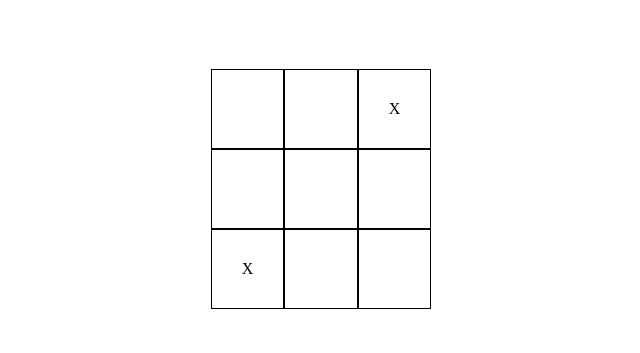
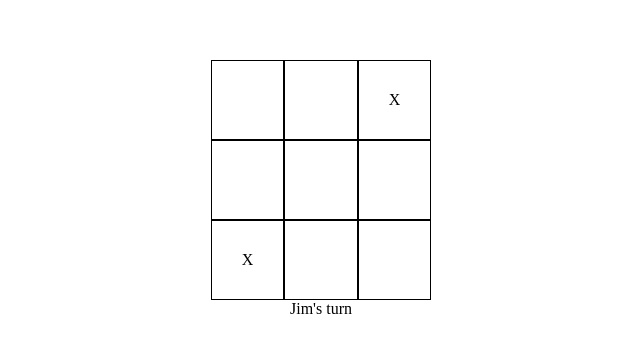
Before and after one commit to konstantinos-zavos/tic-tac-toe, a plain HTML site: page index.html in a window 1280 px wide. Shown: the part 211-564 px from the top of the page, without its empty margins (319-959 px from the left). Drawn offline with Linux system fonts and the light colour scheme.

Commit message:
Add function to show which player turn it is in the DOM

```diff
--- a/javascript.js
+++ b/javascript.js
@@ -1,3 +1,4 @@
+/* eslint-disable no-unused-vars */
 /* eslint-disable no-console */
 
 // Factory function
@@ -46,15 +47,20 @@ gameBoard.generateBoard();
 // Figure out where each piece of logic fits
 
 const gameController = (() => {
-  const activePlayer = () =>{
-    console.log("Working function which shows activePlayer")
+  const activePlayer = jim.getName();
+  const ShowActivePlayer = () => {
+    console.log("Active player successfully shown on DOM");
+    const container = document.querySelector("body");
+    const block = document.createElement("div");
+    block.textContent = `${activePlayer}'s turn`;
+    container.appendChild(block);
   };
-return {
-  activePlayer,
-};
+  return {
+    ShowActivePlayer,
+  };
 })();
 
-
+gameController.ShowActivePlayer();
 
 function test0() {
   // Find way to change to active player instead of jim.getSymbol();
--- a/style.css
+++ b/style.css
@@ -9,6 +9,7 @@ html, body {
 
 body {
     display: flex;
+    flex-direction: column;
     align-items: center;
     justify-content: center;
 }
```
